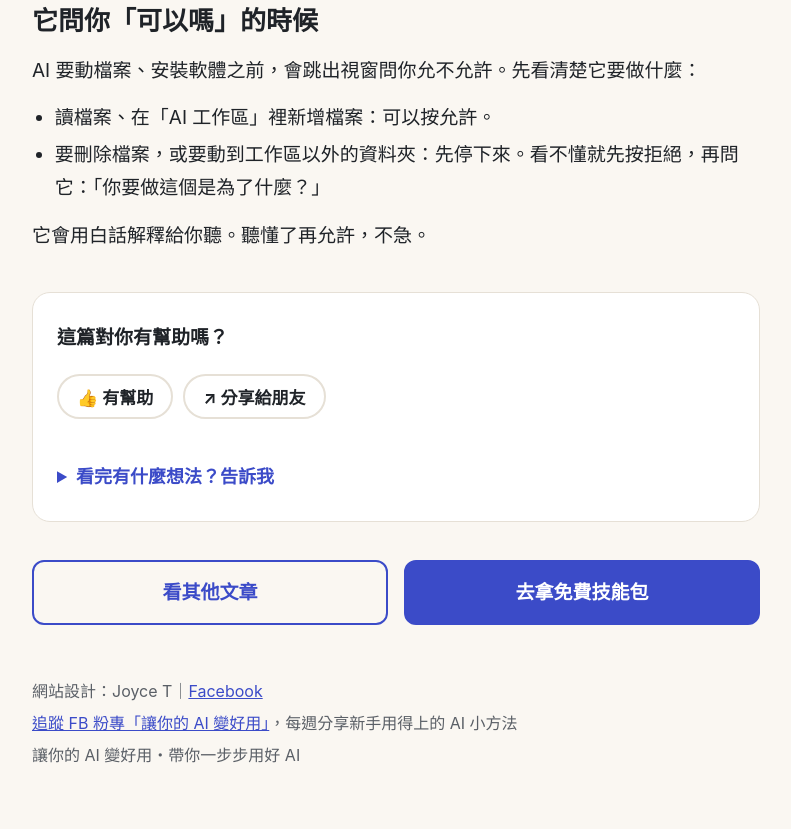
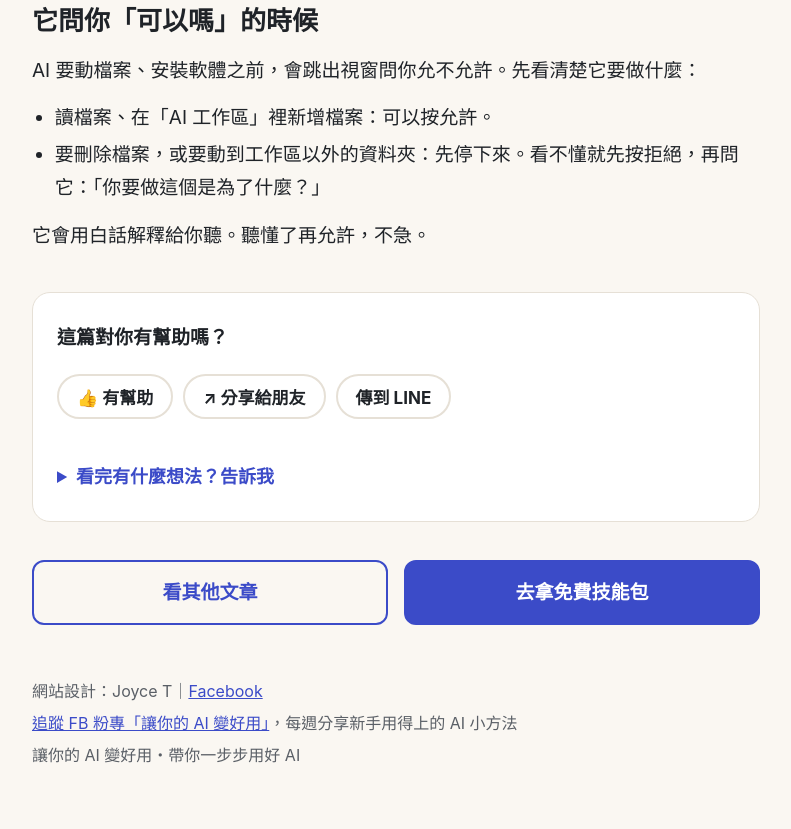
Before and after one commit to juiyiteng/juiyiteng.github.io, a plain HTML site: page articles/start.html in a window 1280 px wide. Shown: the part 1936-2765 px from the top of the page, without its empty margins (244-1035 px from the left). Drawn offline with Linux system fonts and the light colour scheme; no server answers.

Commit message:
分享區加「傳到 LINE」按鈕
Co-Authored-By: Claude Opus 5.5 <noreply@anthropic.com>

```diff
--- a/articles/start.html
+++ b/articles/start.html
@@ -79,6 +79,7 @@ footer p{margin:4px 0}
 .react{display:flex;flex-wrap:wrap;gap:10px;margin-top:20px}
 .pill{font-family:inherit;font-size:17px;font-weight:700;border:2px solid var(--line);background:var(--card);color:var(--ink);
   border-radius:999px;padding:8px 18px;cursor:pointer}
+a.pill{text-decoration:none;display:inline-block;line-height:normal}
 .pill.like[aria-pressed="true"]{border-color:var(--accent);background:var(--soft);color:var(--accent)}
 .pill:focus-visible{outline:3px solid var(--ink);outline-offset:2px}
 .react-msg,.fb-msg{font-size:16px;color:var(--ok);font-weight:700;min-height:1.4em;margin:6px 0 0}
@@ -284,18 +285,24 @@ document.querySelectorAll('.react').forEach(function(box){
     msg.textContent = '謝謝你的讚！';
     api({type:'like', resource: res}).catch(function(){});
   });
+  // 技能包分享它自己的網頁；網址帶 utm_source=share，才看得出分享帶來多少人。按一次分享也記一筆（share-資源名）。
+  var a = box.closest('article');
+  var url = (a && a.id && !a.classList.contains('post') ? location.origin + '/skills/' + a.id + '.html' : location.origin + location.pathname) + '?utm_source=share';
+  var title = box.dataset.title + '｜讓你的 AI 變好用';
+  var count = function(how){ if (location.hostname === 'juiyiteng.github.io' && !store('aiSiteOwner')) api({type:'view', resource:'share-' + res, source:how}).catch(function(){}); };
   box.querySelector('.share').addEventListener('click', function(){
-    // 技能包分享它自己的網頁；網址帶 utm_source=share，才看得出分享帶來多少人。按一次分享也記一筆（share-資源名）。
-    var a = box.closest('article');
-    var url = a && a.id && !a.classList.contains('post') ? location.origin + '/skills/' + a.id + '.html' : location.origin + location.pathname;
-    url += '?utm_source=share';
-    if (location.hostname === 'juiyiteng.github.io' && !store('aiSiteOwner')) api({type:'view', resource:'share-' + res, source:'click'}).catch(function(){});
-    var title = box.dataset.title + '｜讓你的 AI 變好用';
+    count('click');
     if(navigator.share){ navigator.share({title:title, url:url}).catch(function(){}); return; }
     var fbUrl = 'https://www.facebook.com/sharer/sharer.php?u=' + encodeURIComponent(url);
     var done = function(){ msg.innerHTML = '連結已複製，可以貼給朋友。也可以 <a href="'+fbUrl+'" target="_blank" rel="noopener">分享到 Facebook</a>'; };
     if(navigator.clipboard && window.isSecureContext){ navigator.clipboard.writeText(url).then(done, done); } else { done(); }
   });
+  // 傳到 LINE：直接打開 LINE 的分享畫面，選朋友或群組就能送出
+  var line = document.createElement('a');
+  line.className = 'pill line'; line.textContent = '傳到 LINE'; line.target = '_blank'; line.rel = 'noopener';
+  line.href = 'https://social-plugins.line.me/lineit/share?url=' + encodeURIComponent(url);
+  line.addEventListener('click', function(){ count('line'); });
+  box.appendChild(line);
 });
 document.querySelectorAll('.fb-form').forEach(function(f){
   var out = f.querySelector('.fb-msg');
```
Also changed, not shown: articles/ai-coach-program-design.html (+13 -6 lines), articles/ai-workout-reflection.html (+13 -6 lines), articles/chatgpt-workout-plan.html (+13 -6 lines), articles/thinking-game.html (+13 -6 lines), index.html (+13 -6 lines), skills/ig-carousel.html (+13 -6 lines), skills/plain-writing.html (+13 -6 lines), skills/plan-first.html (+13 -6 lines), skills/short-video-script.html (+13 -6 lines), skills/travel-video.html (+13 -6 lines).
